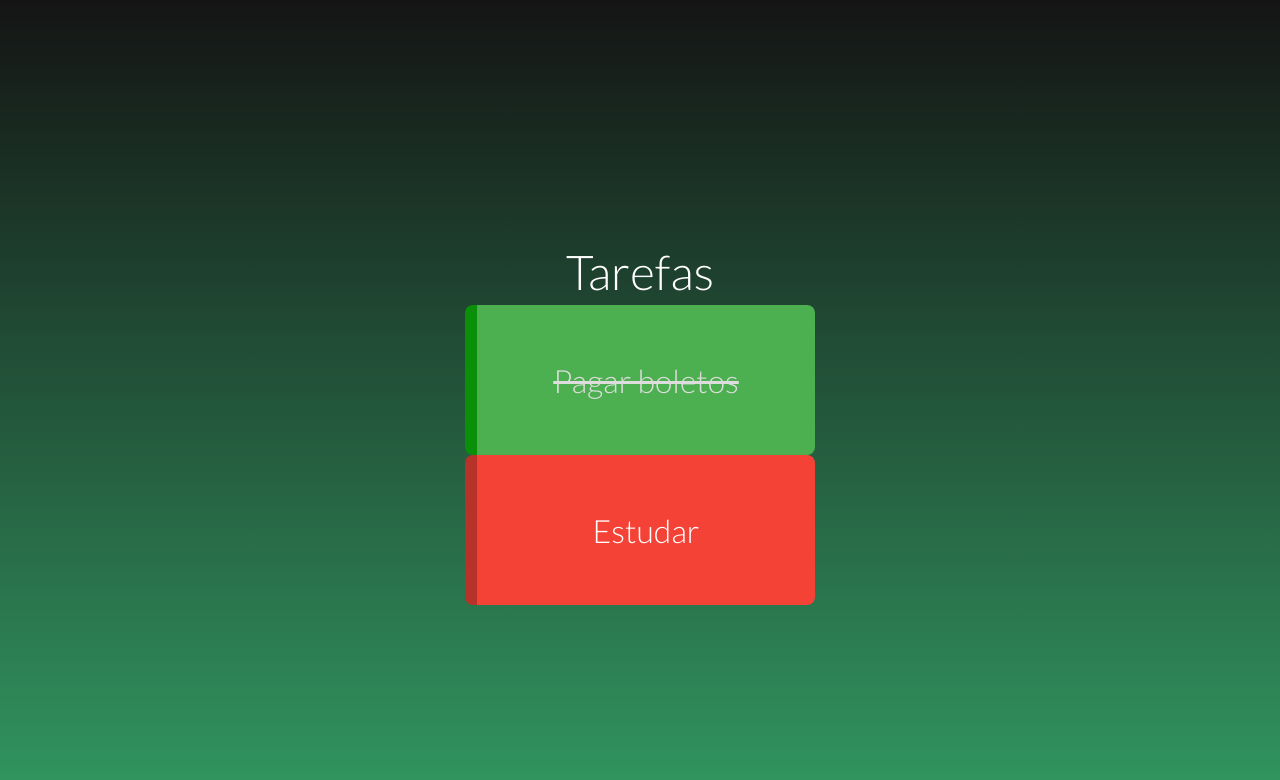
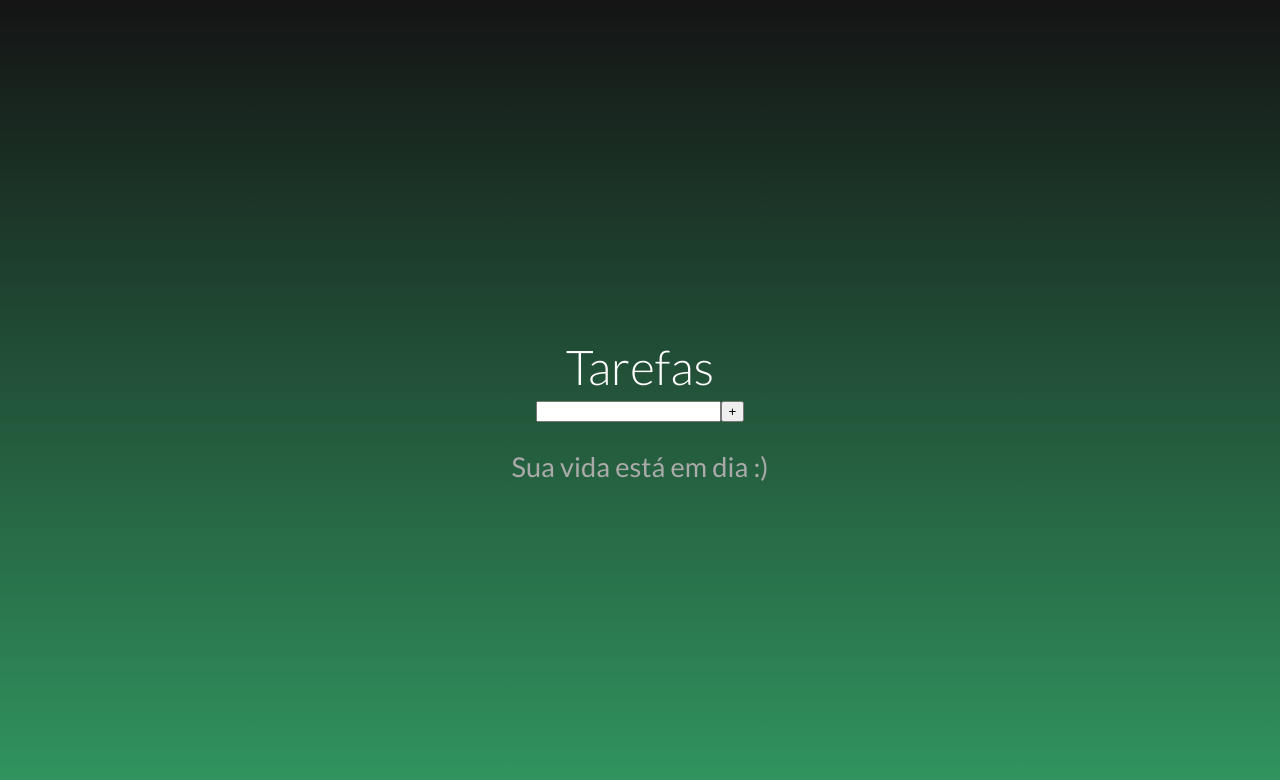
Before and after one commit to isaacwrk/Todolist.v2, a Vue app: page / in a window 1280 px wide. Shown: the top 780 px of the page. Built offline with nearby package versions, Linux system fonts and the light colour scheme.

Commit message:
creating input task and working on logic

```diff
--- a/src/App.vue
+++ b/src/App.vue
@@ -1,6 +1,7 @@
 <template>
 	<div id="app">
 		<h1>Tarefas</h1>
+		<NewTask @taskAdded="addTask"></NewTask>
 		<TaskGrid :tasks="tasks"></TaskGrid>
 	</div>
 </template>
@@ -8,17 +9,31 @@
 <script>
 
 import TaskGrid from './components/TaskGrid.vue'
+import NewTask from './components/NewTask.vue'
 
 export default {
-	components:{ TaskGrid },
+	components:{ TaskGrid, NewTask },
 	data(){
 		return{
 			tasks:[
-				{ name:'Pagar boletos', peding:false },
-				{ name:'Estudar', peding:true },
+				// { name:'Pagar boletos', pending:false },
+				// { name:'Estudar', pending:true },
 			]
 		}
-	}
+		},
+		methods: {
+			addTask(task){
+				//Verifica se está na lista
+				const sameName = t => t.name === task.name
+				const reallyNew = this.tasks.filter(sameName).length == 0
+				if(reallyNew){
+					this.tasks.push({
+						name:task.name,
+						pending: task.pending || true
+					})
+				}
+			}
+		}
 }
 </script>
 
--- /dev/null
+++ b/src/components/NewTask.vue
@@ -0,0 +1,26 @@
+<template>
+    <div class="new-task">
+        <input v-model="name" @keydown.enter="add" type="text">
+        <button @click="add">+</button>
+    </div>
+</template>
+
+<script>
+export default {
+    data(){
+        return{
+            name:''
+        }
+    },
+    methods:{
+        add(){
+            this.$emit('taskAdded', {name:this.name})
+            this.name = ''
+        }
+    }
+}
+</script>
+
+<style>
+
+</style>
--- a/src/components/Task.vue
+++ b/src/components/Task.vue
@@ -12,8 +12,8 @@
     computed:{
         stateClass(){
             return {
-                peding: this.task.peding,
-                done: !this.task.peding
+                pending: this.task.pending,
+                done: !this.task.pending
             }
         }
     }
@@ -36,7 +36,7 @@
     align-items: center;
 }
 
-.peding{
+.pending{
     border-left: 12px solid #B73229;
     background-color: #F44336;
 }
--- a/src/components/TaskGrid.vue
+++ b/src/components/TaskGrid.vue
@@ -1,8 +1,9 @@
 <template>
     <div class="task-grid">
-        <template>
+        <template v-if="tasks.length">
             <Task v-for="task in tasks" :key="task.name" :task="task">{{ task.name }}</Task>
         </template>
+        <p v-else class="no-task">Sua vida está em dia :)</p>
     </div>
 </template>
 
@@ -19,5 +20,18 @@
 </script>
 
 <style>
+    .task-grid{
+        display: flex;
+        justify-content: center;
+        flex-wrap: wrap;
+    }
 
+    .task-grid .task{
+        margin: 10px;
+    }
+
+    .no-task{
+        color:#AAA;
+        font-size:1.7rem;
+    }
 </style>
```
